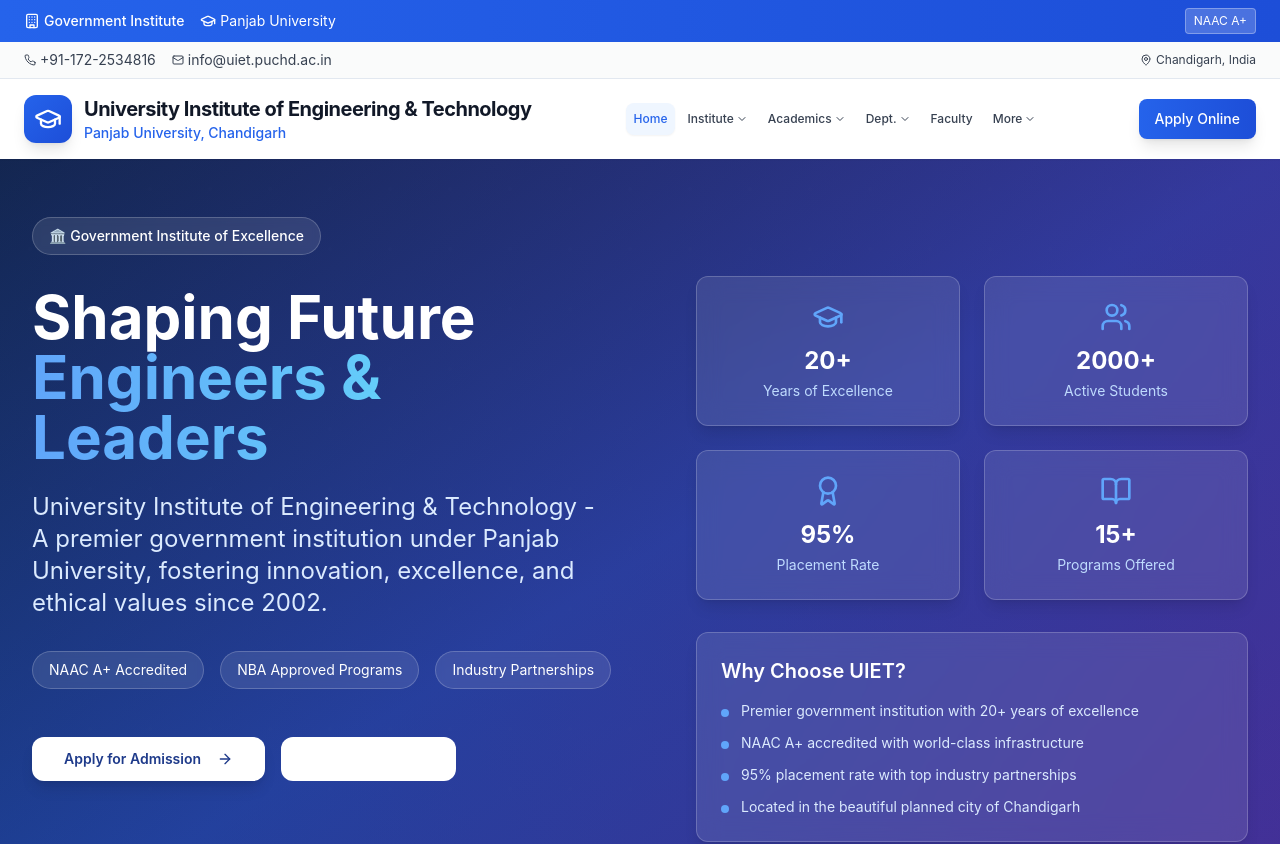
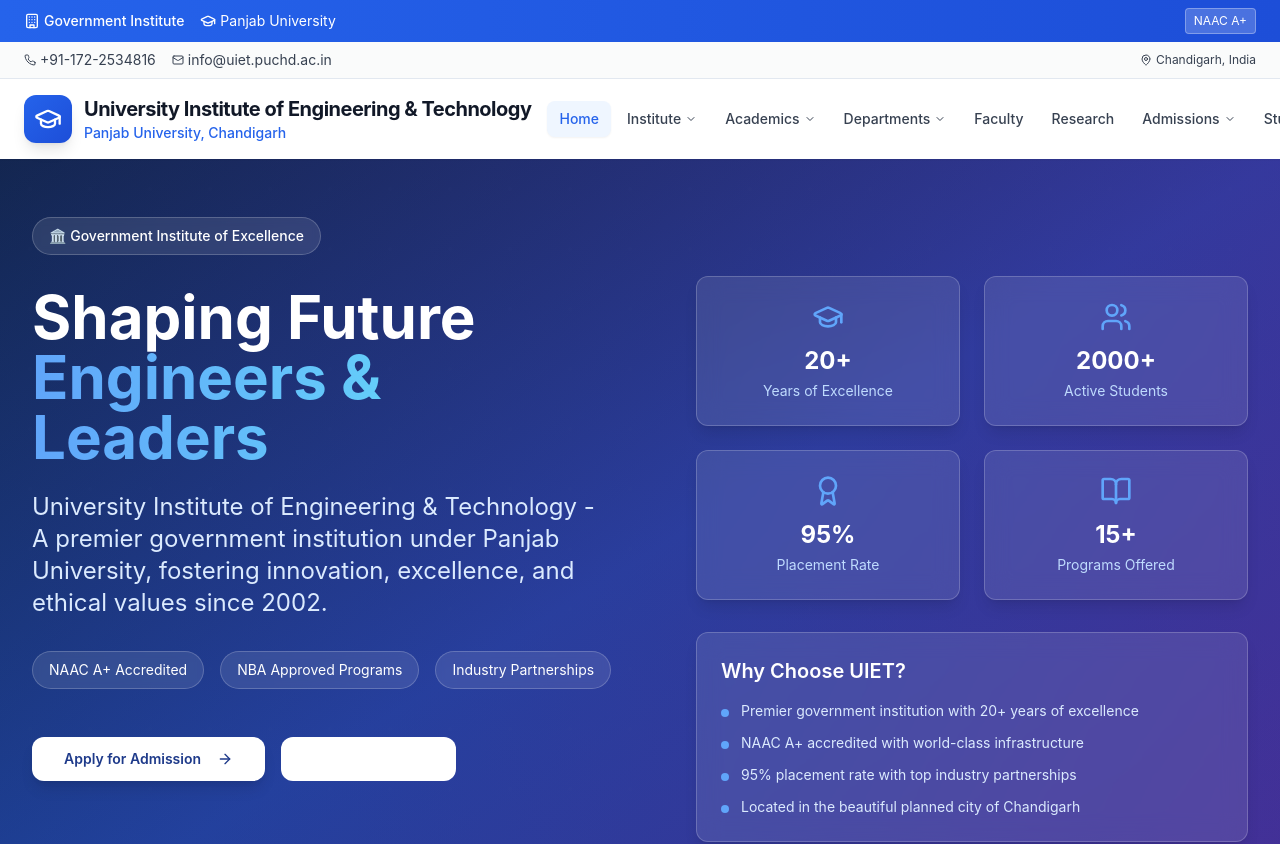
Before and after one commit to VivekSingla2005/uiet-reimagined-website, a React (Vite) app: page / in a window 1280 px wide. Shown: the top 844 px of the page. Built offline with nearby package versions, Linux system fonts and the light colour scheme.

Commit message:
Fix: Improve navigation bar responsiveness
Implement a "More" option for the navigation bar to ensure all items are visible on smaller screens, improving overall responsiveness.

```diff
--- a/src/components/Header.tsx
+++ b/src/components/Header.tsx
@@ -1,5 +1,6 @@
-import React, { useState, useEffect } from 'react';
-import { Menu, X, ChevronDown, Phone, Mail, MapPin, Building, GraduationCap } from 'lucide-react';
+
+import React, { useState, useEffect, useRef } from 'react';
+import { Menu, X, ChevronDown, Phone, Mail, MapPin, Building, GraduationCap, MoreHorizontal } from 'lucide-react';
 import { Button } from '@/components/ui/button';
 import { Link, useLocation } from 'react-router-dom';
 
@@ -117,6 +118,8 @@ const Header = () => {
   const [isMenuOpen, setIsMenuOpen] = useState(false);
   const [activeDropdown, setActiveDropdown] = useState<string | null>(null);
   const [isScrolled, setIsScrolled] = useState(false);
+  const [visibleItems, setVisibleItems] = useState(navigationItems.length);
+  const navRef = useRef<HTMLDivElement>(null);
   const location = useLocation();
 
   useEffect(() => {
@@ -125,6 +128,26 @@ const Header = () => {
     };
     window.addEventListener('scroll', handleScroll);
     return () => window.removeEventListener('scroll', handleScroll);
+  }, []);
+
+  useEffect(() => {
+    const calculateVisibleItems = () => {
+      if (!navRef.current) return;
+
+      const containerWidth = navRef.current.offsetWidth;
+      const itemWidth = 120; // Approximate width per nav item
+      const moreButtonWidth = 80; // Width for "More" button
+      const availableWidth = containerWidth - moreButtonWidth;
+      const maxItems = Math.floor(availableWidth / itemWidth);
+
+      // Always show at least 3 items, but not more than total items
+      const itemsToShow = Math.max(3, Math.min(maxItems, navigationItems.length));
+      setVisibleItems(itemsToShow);
+    };
+
+    calculateVisibleItems();
+    window.addEventListener('resize', calculateVisibleItems);
+    return () => window.removeEventListener('resize', calculateVisibleItems);
   }, []);
 
   // Close mobile menu when route changes
@@ -141,6 +164,9 @@ const Header = () => {
   const hasActiveDropdownItem = (dropdown: any[]) => {
     return dropdown.some(item => isActivePath(item.href.split('#')[0]));
   };
+
+  const visibleNavItems = navigationItems.slice(0, visibleItems);
+  const hiddenNavItems = navigationItems.slice(visibleItems);
 
   return (
     <header className={`bg-white/95 backdrop-blur-md shadow-sm sticky top-0 z-50 transition-all duration-300 ${isScrolled ? 'shadow-lg' : ''}`}>
@@ -211,9 +237,10 @@ const Header = () => {
             </div>
           </Link>
 
-          {/* Full Desktop Navigation - For screens 1400px+ */}
-          <nav className="hidden 2xl:flex items-center space-x-2">
-            {navigationItems.map((item) => (
+          {/* Responsive Desktop Navigation */}
+          <nav ref={navRef} className="hidden lg:flex items-center space-x-1 flex-1 justify-center mx-4">
+            {/* Visible Navigation Items */}
+            {visibleNavItems.map((item) => (
               <div
                 key={item.name}
                 className="relative group"
@@ -251,39 +278,42 @@ const Header = () => {
                 )}
               </div>
             ))}
-          </nav>
 
-          {/* Compact Desktop Navigation - For 15.6" displays (1280px-1400px) */}
-          <nav className="hidden xl:flex 2xl:hidden items-center space-x-1">
-            {navigationItems.slice(0, 5).map((item) => (
+            {/* More Dropdown - Only show if there are hidden items */}
+            {hiddenNavItems.length > 0 && (
               <div
-                key={item.name}
                 className="relative group"
-                onMouseEnter={() => item.dropdown && setActiveDropdown(item.name)}
+                onMouseEnter={() => setActiveDropdown('more')}
                 onMouseLeave={() => setActiveDropdown(null)}
               >
+                <button className="flex items-center px-3 py-2 text-sm text-gray-700 hover:text-blue-600 hover:bg-blue-50 font-medium rounded-lg transition-all duration-200 whitespace-nowrap">
+                  <MoreHorizontal className="h-4 w-4 mr-1" />
+                  More
+                </button>
+                {activeDropdown === 'more' && (
+                  <div className="absolute top-full right-0 mt-2 w-56 bg-white rounded-xl shadow-xl border border-gray-200 z-50 py-2 opacity-0 translate-y-2 animate-[fadeInUp_0.2s_ease-out_forwards]">
+                    {hiddenNavItems.map((item) => (
+                      <div key={item.name}>
                         <Link
                           to={item.href}
-                  className={`flex items-center px-2 py-2 transition-all duration-200 font-medium hover:bg-blue-50 rounded-lg text-xs whitespace-nowrap ${
-                    isActivePath(item.href) || (item.dropdown && hasActiveDropdownItem(item.dropdown))
-                      ? 'text-blue-600 bg-blue-50 shadow-sm'
-                      : 'text-gray-700 hover:text-blue-600'
+                          className={`block px-4 py-3 text-sm transition-all duration-150 border-b border-gray-100 last:border-b-0 hover:pl-6 ${
+                            isActivePath(item.href)
+                              ? 'bg-blue-50 text-blue-700 font-medium border-l-4 border-l-blue-600'
+                              : 'text-gray-700 hover:bg-blue-50 hover:text-blue-700'
                           }`}
                         >
-                  {item.name === 'Departments' ? 'Dept.' : item.name}
-                  {item.dropdown && <ChevronDown className="ml-0.5 h-3 w-3 transition-transform duration-200 group-hover:rotate-180" />}
+                          {item.name}
                         </Link>
-
-                {item.dropdown && activeDropdown === item.name && (
-                  <div className="absolute top-full left-0 mt-2 w-64 bg-white rounded-xl shadow-xl border border-gray-200 z-50 py-2 opacity-0 translate-y-2 animate-[fadeInUp_0.2s_ease-out_forwards]">
+                        {item.dropdown && (
+                          <div className="pl-4 bg-gray-50/50">
                             {item.dropdown.map((subItem) => (
                               <Link
                                 key={subItem.name}
                                 to={subItem.href}
-                        className={`block px-4 py-3 text-sm transition-all duration-150 border-b border-gray-100 last:border-b-0 hover:pl-6 ${
+                                className={`block px-4 py-2 text-xs transition-all duration-150 border-b border-gray-100 last:border-b-0 hover:pl-6 ${
                                   isActivePath(subItem.href.split('#')[0])
-                            ? 'bg-blue-50 text-blue-700 font-medium border-l-4 border-l-blue-600'
-                            : 'text-gray-700 hover:bg-blue-50 hover:text-blue-700'
+                                    ? 'bg-blue-50 text-blue-600 font-medium'
+                                    : 'text-gray-600 hover:bg-blue-50 hover:text-blue-600'
                                 }`}
                               >
                                 {subItem.name}
@@ -293,100 +323,10 @@ const Header = () => {
                         )}
                       </div>
                     ))}
-            <div
-              className="relative group"
-              onMouseEnter={() => setActiveDropdown('more')}
-              onMouseLeave={() => setActiveDropdown(null)}
-            >
-              <button className="flex items-center px-2 py-2 text-xs text-gray-700 hover:text-blue-600 hover:bg-blue-50 font-medium rounded-lg transition-all duration-200">
-                More <ChevronDown className="ml-0.5 h-3 w-3" />
-              </button>
-              {activeDropdown === 'more' && (
-                <div className="absolute top-full right-0 mt-2 w-48 bg-white rounded-xl shadow-xl border border-gray-200 z-50 py-2 opacity-0 translate-y-2 animate-[fadeInUp_0.2s_ease-out_forwards]">
-                  {navigationItems.slice(5).map((item) => (
-                    <Link
-                      key={item.name}
-                      to={item.href}
-                      className={`block px-4 py-3 text-sm transition-all duration-150 border-b border-gray-100 last:border-b-0 hover:pl-6 ${
-                        isActivePath(item.href)
-                          ? 'bg-blue-50 text-blue-700 font-medium border-l-4 border-l-blue-600'
-                          : 'text-gray-700 hover:bg-blue-50 hover:text-blue-700'
-                      }`}
-                    >
-                      {item.name}
-                    </Link>
-                  ))}
                   </div>
                 )}
               </div>
-          </nav>
-
-          {/* Medium Desktop Navigation - For screens 1024px-1280px */}
-          <nav className="hidden lg:flex xl:hidden items-center space-x-1">
-            {navigationItems.slice(0, 3).map((item) => (
-              <div
-                key={item.name}
-                className="relative group"
-                onMouseEnter={() => item.dropdown && setActiveDropdown(item.name)}
-                onMouseLeave={() => setActiveDropdown(null)}
-              >
-                <Link
-                  to={item.href}
-                  className={`flex items-center px-2 py-2 transition-all duration-200 font-medium hover:bg-blue-50 rounded-lg text-xs whitespace-nowrap ${
-                    isActivePath(item.href) || (item.dropdown && hasActiveDropdownItem(item.dropdown))
-                      ? 'text-blue-600 bg-blue-50 shadow-sm'
-                      : 'text-gray-700 hover:text-blue-600'
-                  }`}
-                >
-                  {item.name === 'Departments' ? 'Dept.' : item.name}
-                  {item.dropdown && <ChevronDown className="ml-0.5 h-3 w-3 transition-transform duration-200 group-hover:rotate-180" />}
-                </Link>
-
-                {item.dropdown && activeDropdown === item.name && (
-                  <div className="absolute top-full left-0 mt-2 w-64 bg-white rounded-xl shadow-xl border border-gray-200 z-50 py-2 opacity-0 translate-y-2 animate-[fadeInUp_0.2s_ease-out_forwards]">
-                    {item.dropdown.map((subItem) => (
-                      <Link
-                        key={subItem.name}
-                        to={subItem.href}
-                        className={`block px-4 py-3 text-sm transition-all duration-150 border-b border-gray-100 last:border-b-0 hover:pl-6 ${
-                          isActivePath(subItem.href.split('#')[0])
-                            ? 'bg-blue-50 text-blue-700 font-medium border-l-4 border-l-blue-600'
-                            : 'text-gray-700 hover:bg-blue-50 hover:text-blue-700'
-                        }`}
-                      >
-                        {subItem.name}
-                      </Link>
-                    ))}
-                  </div>
             )}
-              </div>
-            ))}
-            <div
-              className="relative group"
-              onMouseEnter={() => setActiveDropdown('more')}
-              onMouseLeave={() => setActiveDropdown(null)}
-            >
-              <button className="flex items-center px-2 py-2 text-xs text-gray-700 hover:text-blue-600 hover:bg-blue-50 font-medium rounded-lg transition-all duration-200">
-                More <ChevronDown className="ml-0.5 h-3 w-3" />
-              </button>
-              {activeDropdown === 'more' && (
-                <div className="absolute top-full right-0 mt-2 w-48 bg-white rounded-xl shadow-xl border border-gray-200 z-50 py-2 opacity-0 translate-y-2 animate-[fadeInUp_0.2s_ease-out_forwards]">
-                  {navigationItems.slice(3).map((item) => (
-                    <Link
-                      key={item.name}
-                      to={item.href}
-                      className={`block px-4 py-3 text-sm transition-all duration-150 border-b border-gray-100 last:border-b-0 hover:pl-6 ${
-                        isActivePath(item.href)
-                          ? 'bg-blue-50 text-blue-700 font-medium border-l-4 border-l-blue-600'
-                          : 'text-gray-700 hover:bg-blue-50 hover:text-blue-700'
-                      }`}
-                    >
-                      {item.name}
-                    </Link>
-                  ))}
-                </div>
-              )}
-            </div>
           </nav>
 
           {/* CTA Button + Mobile Menu */}
```
Lines whose indentation alone changed are shown as unchanged.
